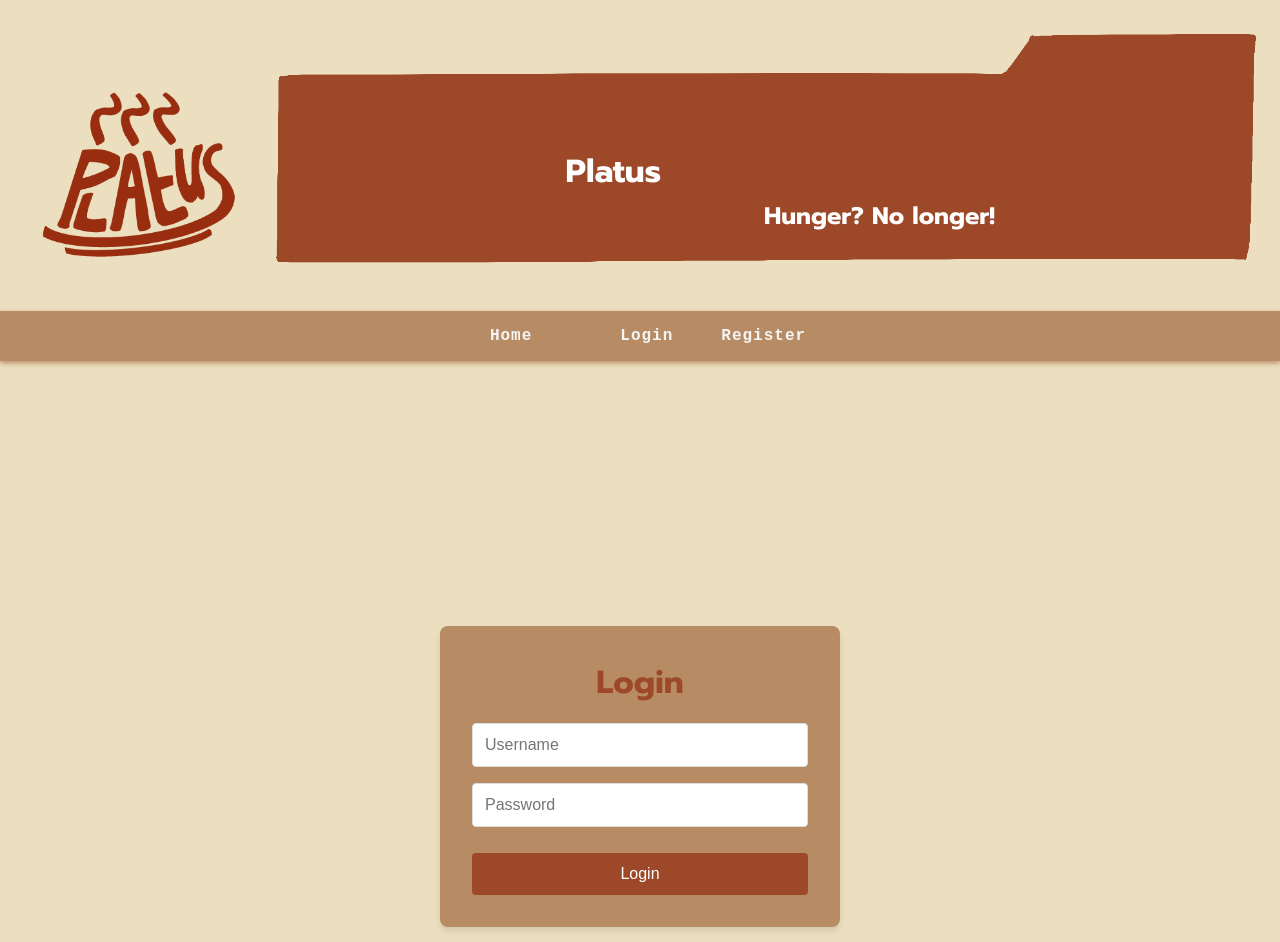
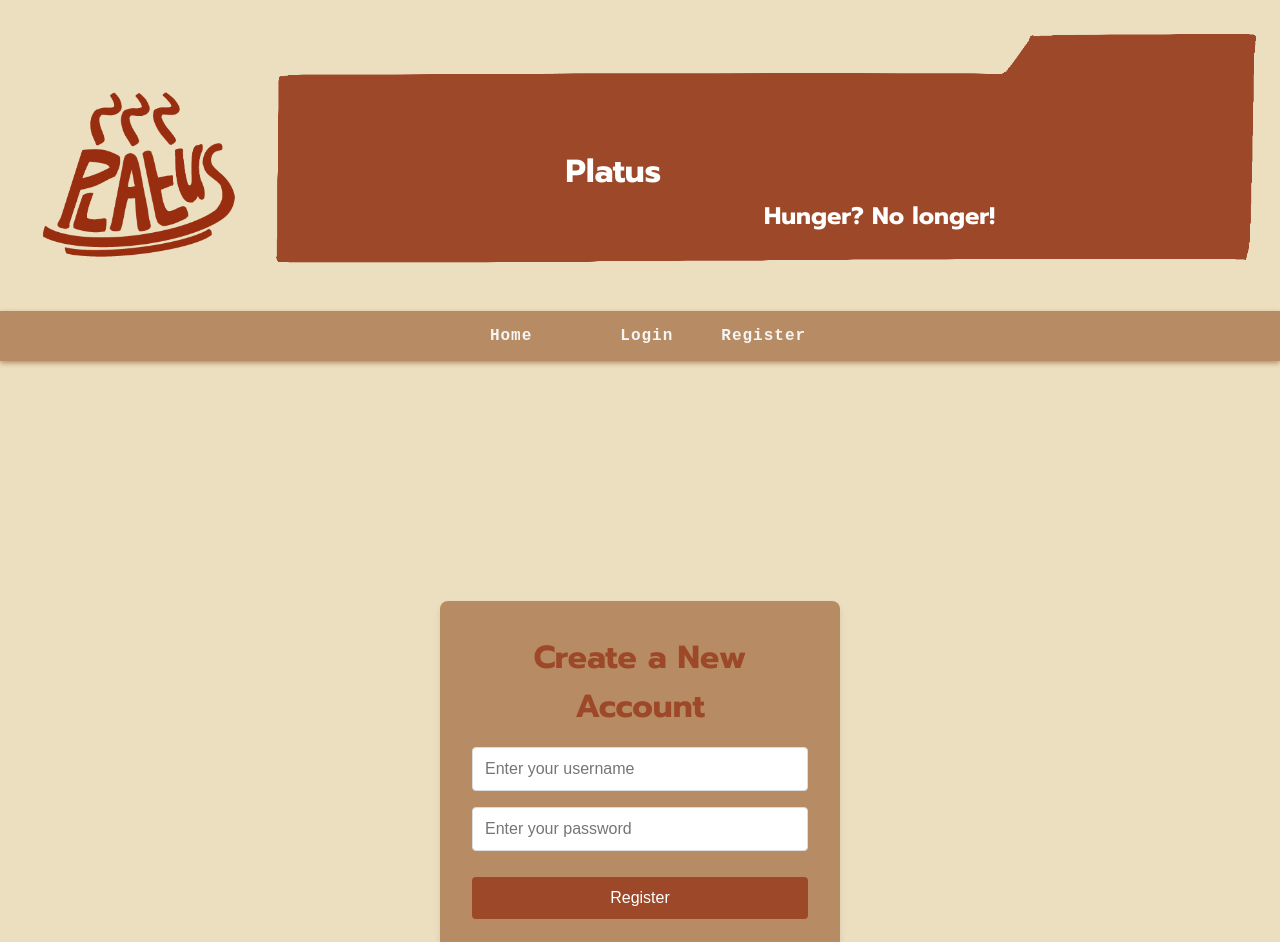
Before and after one commit to Fernandamenass/FinalWeb, a React (Create React App) app in the folder platus/: page /RegisterPage in a window 1280 px wide. Shown: the top 942 px of the page. Built offline with nearby package versions, Linux system fonts and the light colour scheme.

Commit message:
Faltan likes y blog

```diff
--- a/platus/src/AuthContext.jsx
+++ b/platus/src/AuthContext.jsx
@@ -44,8 +44,18 @@ export const AuthProvider = ({ children }) => {
     localStorage.removeItem("user");
   };
 
+  const deleteUser = () => {
+    if (user) {
+      localStorage.removeItem(user.username);
+      localStorage.removeItem("user");
+      setUser(null);
+    }
+  };
+
   return (
-    <AuthContext.Provider value={{ user, registerUser, login, logout }}>
+    <AuthContext.Provider
+      value={{ user, registerUser, login, logout, deleteUser }}
+    >
       {children}
     </AuthContext.Provider>
   );
--- a/platus/src/pages/RegisterPage.jsx
+++ b/platus/src/pages/RegisterPage.jsx
@@ -1,66 +1,59 @@
 import React, { useState } from "react";
 import { useAuth } from "../AuthContext";
 import { useNavigate } from "react-router-dom";
-import "../styles/index.css";
 
-const LoginPage = () => {
-  const { user, login, logout } = useAuth();
+export default function RegisterPage() {
+  const { registerUser } = useAuth();
   const [username, setUsername] = useState("");
   const [password, setPassword] = useState("");
-  const [error, setError] = useState(null);
+  const [error, setError] = useState("");
   const navigate = useNavigate();
 
-  const handleLogin = (e) => {
+  const handleRegister = (e) => {
     e.preventDefault();
-    const success = login(username, password);
+
+    if (!username || !password) {
+      setError("Please enter both username and password.");
+      return;
+    }
+
+    const success = registerUser(username, password);
     if (success) {
-      navigate("/recipes");
+      navigate("/login");
     } else {
-      setError("Invalid username or password");
+      setError("Username already exists!");
     }
-  };
-
-  const handleLogout = () => {
-    logout();
-    navigate("/");
   };
 
   return (
     <div className="login-container">
       <div className="login-card">
-        <h1>{user ? "Logout" : "Login"}</h1>{" "}
-        {user ? (
+        <h1>Create a New Account</h1>
+        <form onSubmit={handleRegister}>
           <div>
-            <p>Welcome, {user.username}!</p>{" "}
-            <button className="logout-button" onClick={handleLogout}>
-              Logout
-            </button>
-          </div>
-        ) : (
-          <form onSubmit={handleLogin}>
-            {error && <p className="error">{error}</p>}{" "}
             <input
               type="text"
-              placeholder="Username"
               value={username}
               onChange={(e) => setUsername(e.target.value)}
+              placeholder="Enter your username"
               className="login-input"
             />
+          </div>
+          <div>
             <input
               type="password"
-              placeholder="Password"
+              placeholder="Enter your password"
               value={password}
               onChange={(e) => setPassword(e.target.value)}
               className="login-input"
             />
-            <button type="submit" className="login-button">
-              Login
-            </button>
-          </form>
-        )}
+          </div>
+          <button type="submit" className="login-button">
+            Register
+          </button>
+        </form>
+        {error && <p className="error">{error}</p>}
       </div>
     </div>
   );
-};
-
-export default LoginPage;
+}
```
